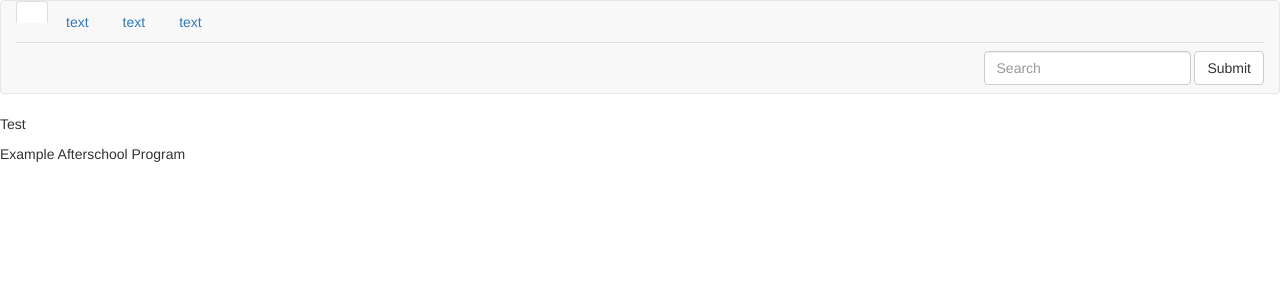
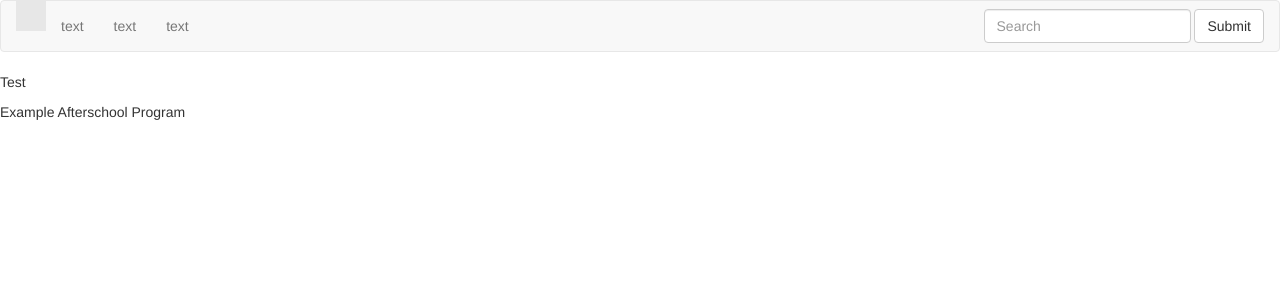
Before and after one commit to iCamp2017/iCamp2017.github.io, a Jekyll site: the page built from test.md, in a window 1280 px wide. Shown: the top 300 px of the page. Built offline with Jekyll 4.4.1, drawn with Linux system fonts in a browser that asks for light colours.

Commit message:
navbar tabs?

```diff
--- a/_layouts/test.html
+++ b/_layouts/test.html
@@ -10,7 +10,7 @@
 <body>
 <nav class="navbar navbar-default">
 <div class="container-fluid">
-  <ul class="nav nav-tabs">
+  <ul class="nav navbar-nav">
     <li role="presentation"class="active"><a herf="#"></a></li>
     <li role="presentation"><a href="#">text</a></li>
     <li role="presentation"><a href="#"> text</a></li>
```
